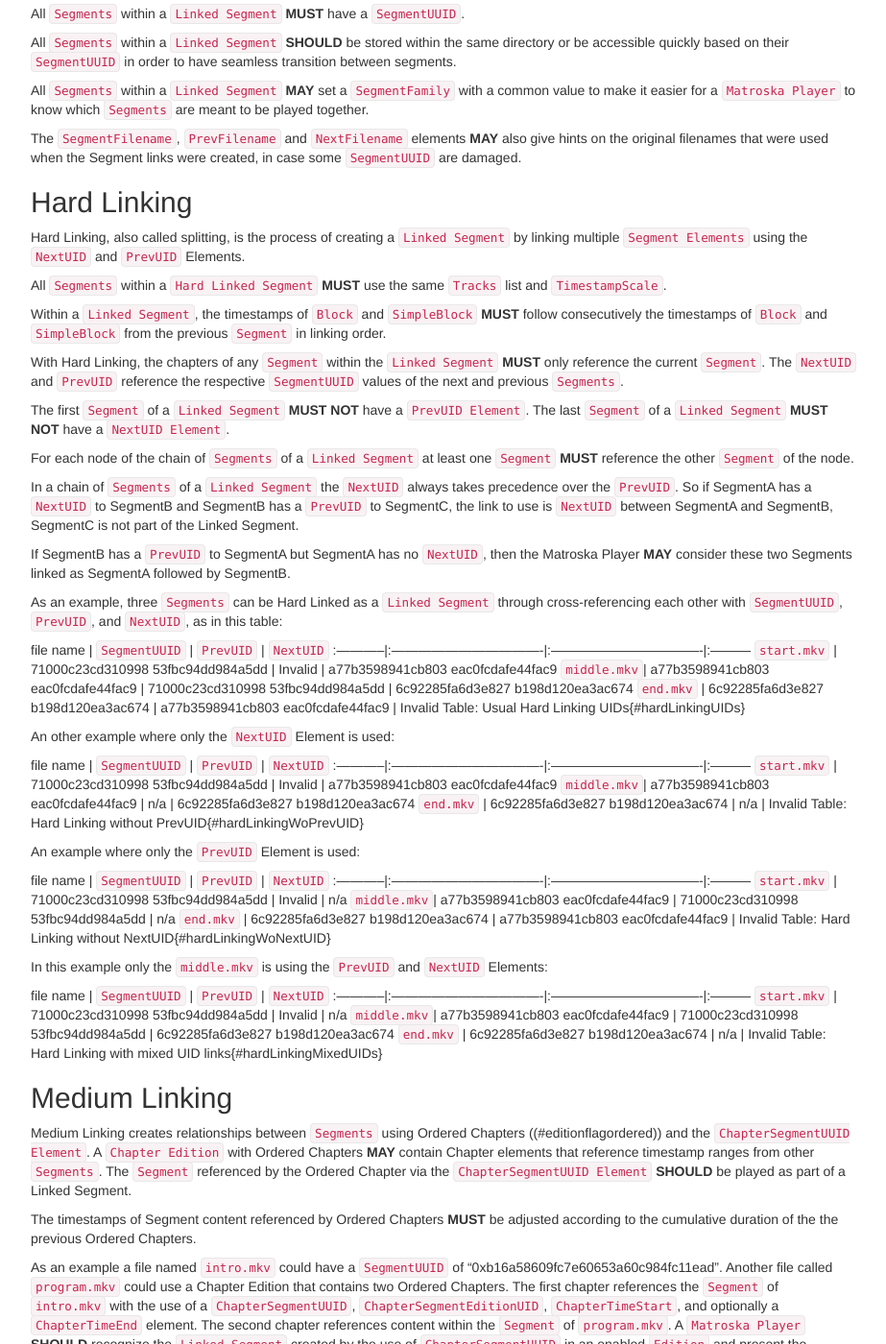
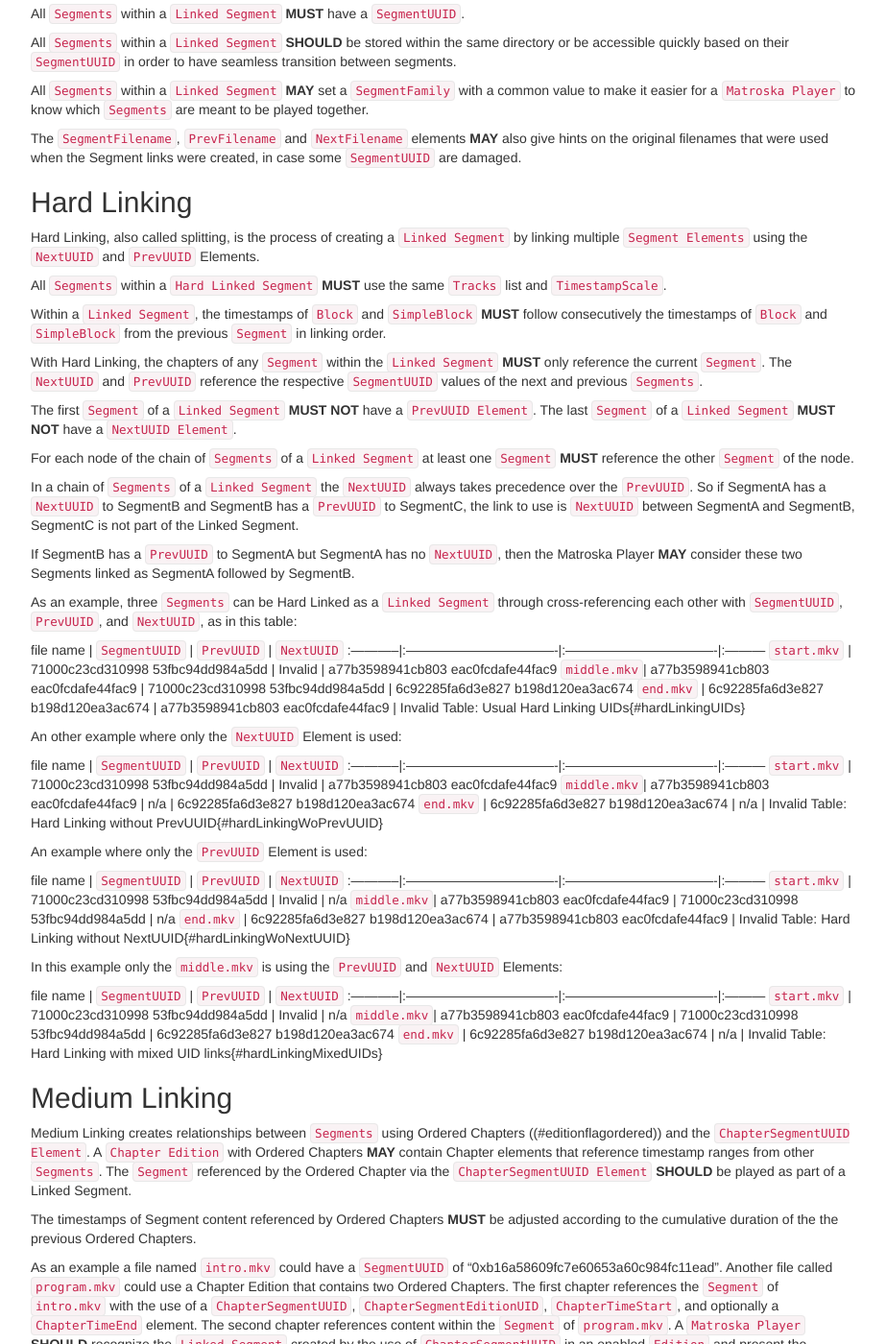
Before and after one commit to ietf-wg-cellar/matroska-specification, a Jekyll site: the page built from notes.md, in a window 1280 px wide and 1400 px high, scrolled down 10996 px. Shown: the whole window at 96% size, without its empty margins (273-1196 px from the left). Built offline with Jekyll 4.4.1, drawn with Linux system fonts in a browser that asks for light colours.

Commit message:
rename the PrevUID/NextUID to PrevUUID/NextUUID
Since the Segment UID is a UUID.
Keep the libmatroska generator intact.

```diff
--- a/notes.md
+++ b/notes.md
@@ -719,7 +719,7 @@ the original filenames that were used when the Segment links were created, in ca
 ## Hard Linking
 
 Hard Linking, also called splitting, is the process of creating a `Linked Segment`
-by linking multiple `Segment Elements` using the `NextUID` and `PrevUID` Elements.
+by linking multiple `Segment Elements` using the `NextUUID` and `PrevUUID` Elements.
 
 All `Segments` within a `Hard Linked Segment` **MUST** use the same `Tracks` list and `TimestampScale`.
 
@@ -727,51 +727,51 @@ Within a `Linked Segment`, the timestamps of `Block` and `SimpleBlock` **MUST**
 the timestamps of `Block` and `SimpleBlock` from the previous `Segment` in linking order.
 
 With Hard Linking, the chapters of any `Segment` within the `Linked Segment` **MUST** only reference the current `Segment`.
-The `NextUID` and `PrevUID` reference the respective `SegmentUUID` values of the next and previous `Segments`.
+The `NextUUID` and `PrevUUID` reference the respective `SegmentUUID` values of the next and previous `Segments`.
 
-The first `Segment` of a `Linked Segment` **MUST NOT** have a `PrevUID Element`.
-The last `Segment` of a `Linked Segment` **MUST NOT** have a `NextUID Element`.
+The first `Segment` of a `Linked Segment` **MUST NOT** have a `PrevUUID Element`.
+The last `Segment` of a `Linked Segment` **MUST NOT** have a `NextUUID Element`.
 
 For each node of the chain of `Segments` of a `Linked Segment` at least one `Segment` **MUST** reference the other `Segment` of the node.
 
-In a chain of `Segments` of a `Linked Segment` the `NextUID` always takes precedence over the `PrevUID`.
-So if SegmentA has a `NextUID` to SegmentB and SegmentB has a `PrevUID` to SegmentC,
-the link to use is `NextUID` between SegmentA and SegmentB, SegmentC is not part of the Linked Segment.
+In a chain of `Segments` of a `Linked Segment` the `NextUUID` always takes precedence over the `PrevUUID`.
+So if SegmentA has a `NextUUID` to SegmentB and SegmentB has a `PrevUUID` to SegmentC,
+the link to use is `NextUUID` between SegmentA and SegmentB, SegmentC is not part of the Linked Segment.
 
-If SegmentB has a `PrevUID` to SegmentA but SegmentA has no `NextUID`, then the Matroska Player
+If SegmentB has a `PrevUUID` to SegmentA but SegmentA has no `NextUUID`, then the Matroska Player
 **MAY** consider these two Segments linked as SegmentA followed by SegmentB.
 
 As an example, three `Segments` can be Hard Linked as a `Linked Segment` through
-cross-referencing each other with `SegmentUUID`, `PrevUID`, and `NextUID`, as in this table:
+cross-referencing each other with `SegmentUUID`, `PrevUUID`, and `NextUUID`, as in this table:
 
-file name   | `SegmentUUID`                     | `PrevUID`                         | `NextUID`
+file name   | `SegmentUUID`                     | `PrevUUID`                        | `NextUUID`
 :-----------|:----------------------------------|:----------------------------------|:---------
 `start.mkv` | 71000c23cd310998 53fbc94dd984a5dd | Invalid                           | a77b3598941cb803 eac0fcdafe44fac9
 `middle.mkv`| a77b3598941cb803 eac0fcdafe44fac9 | 71000c23cd310998 53fbc94dd984a5dd | 6c92285fa6d3e827 b198d120ea3ac674
 `end.mkv`   | 6c92285fa6d3e827 b198d120ea3ac674 | a77b3598941cb803 eac0fcdafe44fac9 | Invalid
 Table: Usual Hard Linking UIDs{#hardLinkingUIDs}
 
-An other example where only the `NextUID` Element is used:
+An other example where only the `NextUUID` Element is used:
 
-file name   | `SegmentUUID`                     | `PrevUID`                         | `NextUID`
+file name   | `SegmentUUID`                     | `PrevUUID`                        | `NextUUID`
 :-----------|:----------------------------------|:----------------------------------|:---------
 `start.mkv` | 71000c23cd310998 53fbc94dd984a5dd | Invalid                           | a77b3598941cb803 eac0fcdafe44fac9
 `middle.mkv`| a77b3598941cb803 eac0fcdafe44fac9 | n/a                               | 6c92285fa6d3e827 b198d120ea3ac674
 `end.mkv`   | 6c92285fa6d3e827 b198d120ea3ac674 | n/a                               | Invalid
-Table: Hard Linking without PrevUID{#hardLinkingWoPrevUID}
+Table: Hard Linking without PrevUUID{#hardLinkingWoPrevUUID}
 
-An example where only the `PrevUID` Element is used:
+An example where only the `PrevUUID` Element is used:
 
-file name   | `SegmentUUID`                     | `PrevUID`                         | `NextUID`
+file name   | `SegmentUUID`                     | `PrevUUID`                        | `NextUUID`
 :-----------|:----------------------------------|:----------------------------------|:---------
 `start.mkv` | 71000c23cd310998 53fbc94dd984a5dd | Invalid                           | n/a
 `middle.mkv`| a77b3598941cb803 eac0fcdafe44fac9 | 71000c23cd310998 53fbc94dd984a5dd | n/a
 `end.mkv`   | 6c92285fa6d3e827 b198d120ea3ac674 | a77b3598941cb803 eac0fcdafe44fac9 | Invalid
-Table: Hard Linking without NextUID{#hardLinkingWoNextUID}
+Table: Hard Linking without NextUUID{#hardLinkingWoNextUUID}
 
-In this example only the `middle.mkv` is using the `PrevUID` and `NextUID` Elements:
+In this example only the `middle.mkv` is using the `PrevUUID` and `NextUUID` Elements:
 
-file name   | `SegmentUUID`                     | `PrevUID`                         | `NextUID`
+file name   | `SegmentUUID`                     | `PrevUUID`                        | `NextUUID`
 :-----------|:----------------------------------|:----------------------------------|:---------
 `start.mkv` | 71000c23cd310998 53fbc94dd984a5dd | Invalid                           | n/a
 `middle.mkv`| a77b3598941cb803 eac0fcdafe44fac9 | 71000c23cd310998 53fbc94dd984a5dd | 6c92285fa6d3e827 b198d120ea3ac674
```
Also changed, not shown: diagram.md (+2 -2 lines), ebml_matroska.xml (+11 -9 lines).
